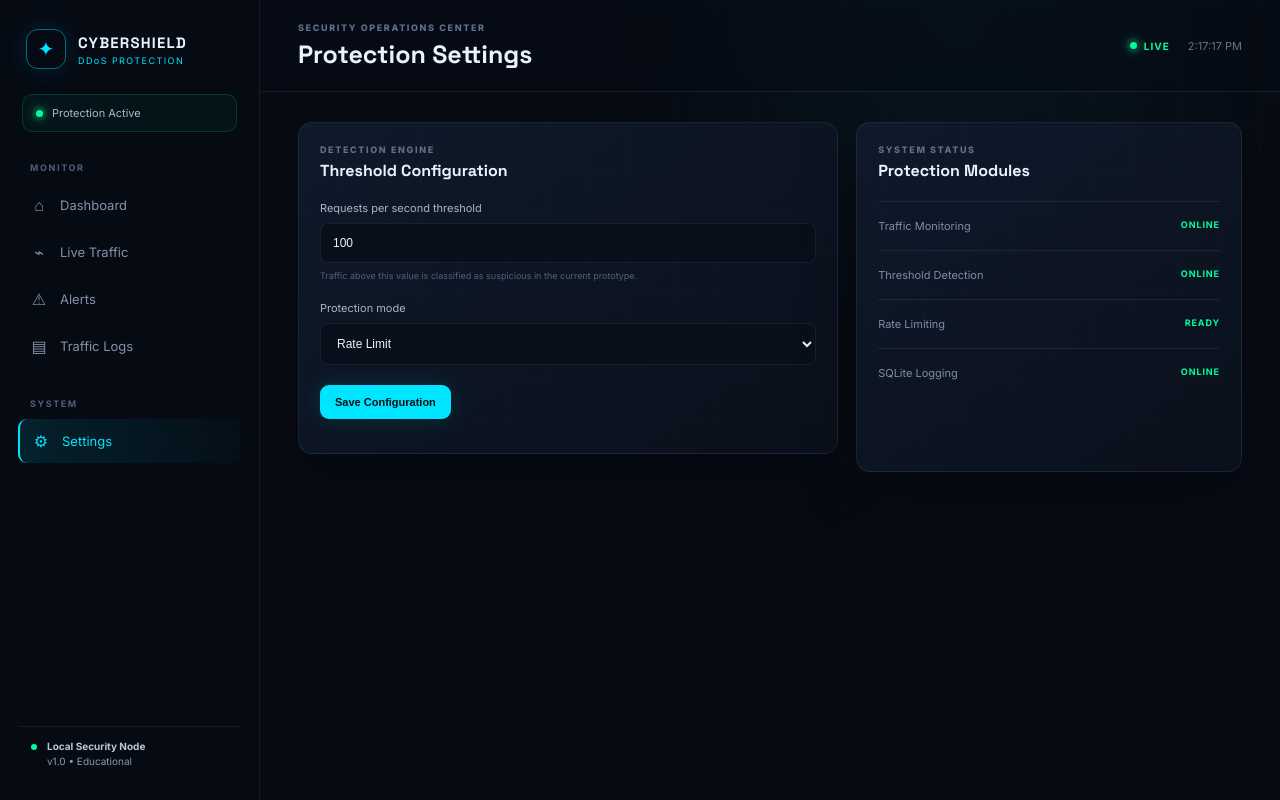
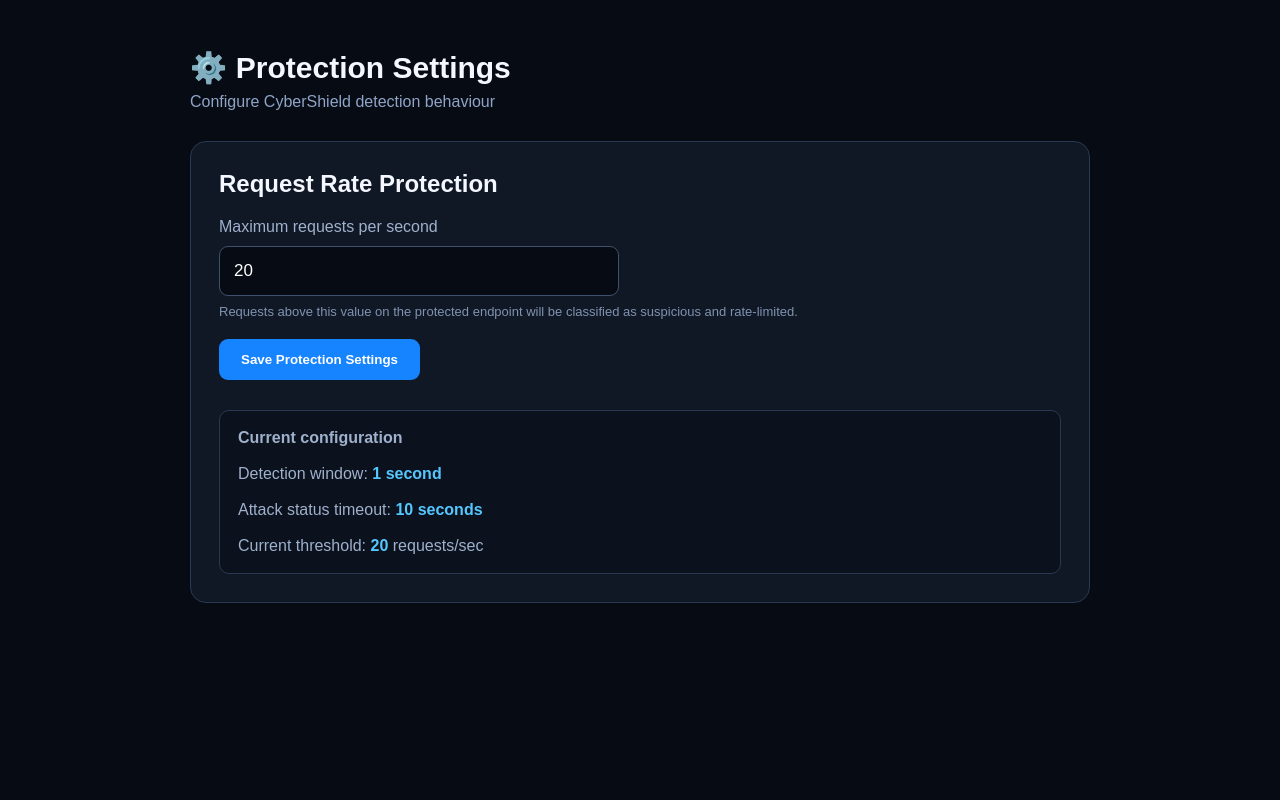
Before and after one commit to ayushsmore/CyberShield-DDoS-Protection, a Flask app: page /settings in a window 1280 px wide. Run offline with Flask 3, Linux system fonts and the light colour scheme; the visitor is signed in with stand-in values (Sample User, id 1); data comes from the database, SQL or seed files in the repository.

Commit message:
settings.html updated

```diff
--- a/templates/settings.html
+++ b/templates/settings.html
@@ -1,38 +1,206 @@
-{% extends "base.html" %}
-{% block title %}CyberShield | Settings{% endblock %}
-{% block page_title %}Protection Settings{% endblock %}
-{% block content %}
-<div class="settings-grid">
-    <section class="panel">
-        <div class="panel-header"><div><div class="panel-kicker">DETECTION ENGINE</div><h2>Threshold Configuration</h2></div></div>
-        <div class="form-row">
-            <label>Requests per second threshold</label>
-            <input type="number" value="100" min="1" id="threshold">
-            <small>Traffic above this value is classified as suspicious in the current prototype.</small>
-        </div>
-        <div class="form-row">
-            <label>Protection mode</label>
-            <select><option>Rate Limit</option><option>Alert Only</option></select>
-        </div>
-        <button class="primary-btn" onclick="saveSettings()">Save Configuration</button>
-        <div id="saved" class="saved-message"></div>
-    </section>
+<!DOCTYPE html>
+<html lang="en">
+<head>
+<meta charset="UTF-8">
+<meta name="viewport" content="width=device-width,initial-scale=1">
+<title>CyberShield - Settings</title>
 
-    <section class="panel">
-        <div class="panel-header"><div><div class="panel-kicker">SYSTEM STATUS</div><h2>Protection Modules</h2></div></div>
-        <div class="status-list large">
-            <div><span>Traffic Monitoring</span><strong class="green-text">ONLINE</strong></div>
-            <div><span>Threshold Detection</span><strong class="green-text">ONLINE</strong></div>
-            <div><span>Rate Limiting</span><strong class="green-text">READY</strong></div>
-            <div><span>SQLite Logging</span><strong class="green-text">ONLINE</strong></div>
-        </div>
-    </section>
+<style>
+*{box-sizing:border-box}
+body{margin:0;background:#070b14;color:#f5f7ff;font-family:Arial}
+.container{width:92%;max-width:900px;margin:50px auto}
+.header{margin-bottom:30px}
+.title{font-size:30px;font-weight:bold}
+.sub{color:#8fa4c7;margin-top:8px}
+.panel{background:#101725;border:1px solid #293951;border-radius:16px;padding:28px}
+.section{margin-bottom:30px}
+.section h2{margin-top:0}
+.label{display:block;color:#9fb1cc;margin-bottom:10px}
+input{width:100%;max-width:400px;background:#070b14;border:1px solid #40516b;color:white;padding:14px;border-radius:9px;font-size:17px}
+.help{color:#7f93b0;font-size:13px;margin-top:8px}
+button{margin-top:20px;background:#1683ff;border:0;color:white;padding:13px 22px;border-radius:9px;font-weight:bold;cursor:pointer}
+button:hover{opacity:.9}
+.info{background:#0b111d;border:1px solid #293951;border-radius:10px;padding:18px;margin-top:20px;color:#9fb1cc}
+.success{color:#5cff91;margin-top:15px}
+.error{color:#ff6874;margin-top:15px}
+.value{color:#55c7ff;font-weight:bold}
+</style>
+</head>
+
+<body>
+
+<div class="container">
+
+<div class="header">
+<div class="title">⚙️ Protection Settings</div>
+<div class="sub">Configure CyberShield detection behaviour</div>
 </div>
-{% endblock %}
-{% block scripts %}
+
+<div class="panel">
+
+<div class="section">
+
+<h2>Request Rate Protection</h2>
+
+<label class="label">
+Maximum requests per second
+</label>
+
+<input
+type="number"
+id="threshold"
+min="1"
+max="10000"
+value="20"
+>
+
+<div class="help">
+Requests above this value on the protected endpoint
+will be classified as suspicious and rate-limited.
+</div>
+
+<button onclick="saveSettings()">
+Save Protection Settings
+</button>
+
+<div id="message"></div>
+
+</div>
+
+<div class="info">
+
+<strong>Current configuration</strong>
+
+<br><br>
+
+Detection window:
+<span class="value">1 second</span>
+
+<br><br>
+
+Attack status timeout:
+<span class="value">10 seconds</span>
+
+<br><br>
+
+Current threshold:
+<span class="value" id="current">20</span>
+requests/sec
+
+</div>
+
+</div>
+
+</div>
+
 <script>
-function saveSettings() {
-    document.getElementById("saved").textContent = "✓ Configuration saved for this prototype.";
+
+async function loadSettings(){
+
+try{
+
+const r=await fetch("/api/settings",{cache:"no-store"});
+
+if(r.status===401){
+location.href="/login";
+return;
 }
+
+const data=await r.json();
+
+document.getElementById("threshold").value =
+data.request_threshold;
+
+document.getElementById("current").textContent =
+data.request_threshold;
+
+}catch(err){
+console.error(err);
+}
+
+}
+
+
+async function saveSettings(){
+
+const threshold =
+parseInt(
+document.getElementById("threshold").value
+);
+
+const message =
+document.getElementById("message");
+
+
+if(
+isNaN(threshold) ||
+threshold < 1 ||
+threshold > 10000
+){
+
+message.className="error";
+
+message.textContent =
+"Enter a value between 1 and 10000.";
+
+return;
+
+}
+
+
+try{
+
+const r=await fetch(
+"/api/settings",
+{
+method:"POST",
+headers:{
+"Content-Type":"application/json"
+},
+body:JSON.stringify({
+request_threshold:threshold
+})
+}
+);
+
+
+const data=await r.json();
+
+
+if(data.success){
+
+document.getElementById("current").textContent =
+data.request_threshold;
+
+message.className="success";
+
+message.textContent =
+"✓ Protection threshold updated successfully.";
+
+}else{
+
+message.className="error";
+
+message.textContent =
+data.message || "Unable to update settings.";
+
+}
+
+}catch(err){
+
+message.className="error";
+
+message.textContent =
+"Connection error.";
+
+}
+
+}
+
+
+loadSettings();
+
 </script>
-{% endblock %}
+
+</body>
+</html>
```
